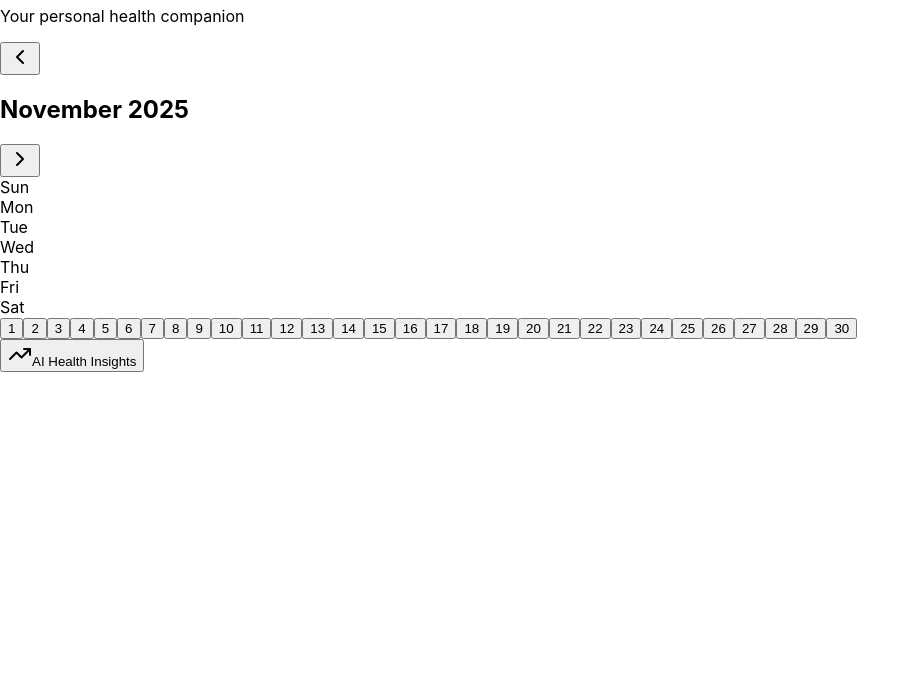
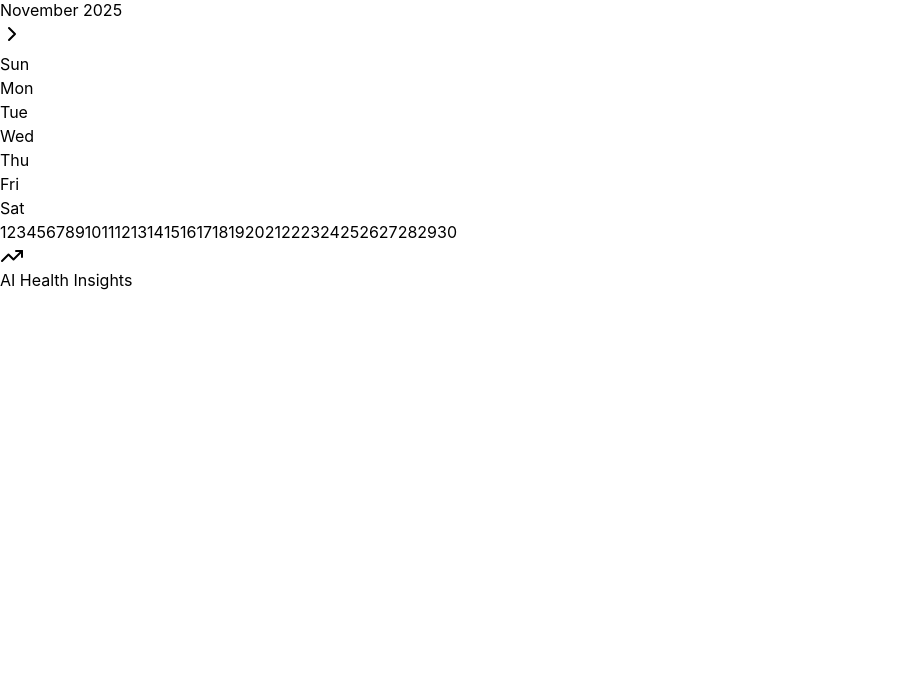
Before and after one commit to komalahluwalia2261-create/Saheli, a React app: page / in a window 1280 px wide. Shown: the part 104-800 px from the top of the page, without its empty margins (0-920 px from the left). Built offline with nearby package versions, Linux system fonts and the light colour scheme.

Commit message:
Add Tailwind CSS base, components, and utilities

```diff
--- a/index.css
+++ b/index.css
@@ -1,3 +1,13 @@
+@tailwind base;
+@tailwind components;
+@tailwind utilities;
+
+* {
+  margin: 0;
+  padding: 0;
+  box-sizing: border-box;
+}
+
 body {
   margin: 0;
   font-family: -apple-system, BlinkMacSystemFont, 'Segoe UI', 'Roboto', 'Oxygen',
@@ -11,3 +21,7 @@ code {
   font-family: source-code-pro, Menlo, Monaco, Consolas, 'Courier New',
     monospace;
 }
+
+#root {
+  min-height: 100vh;
+}
```
